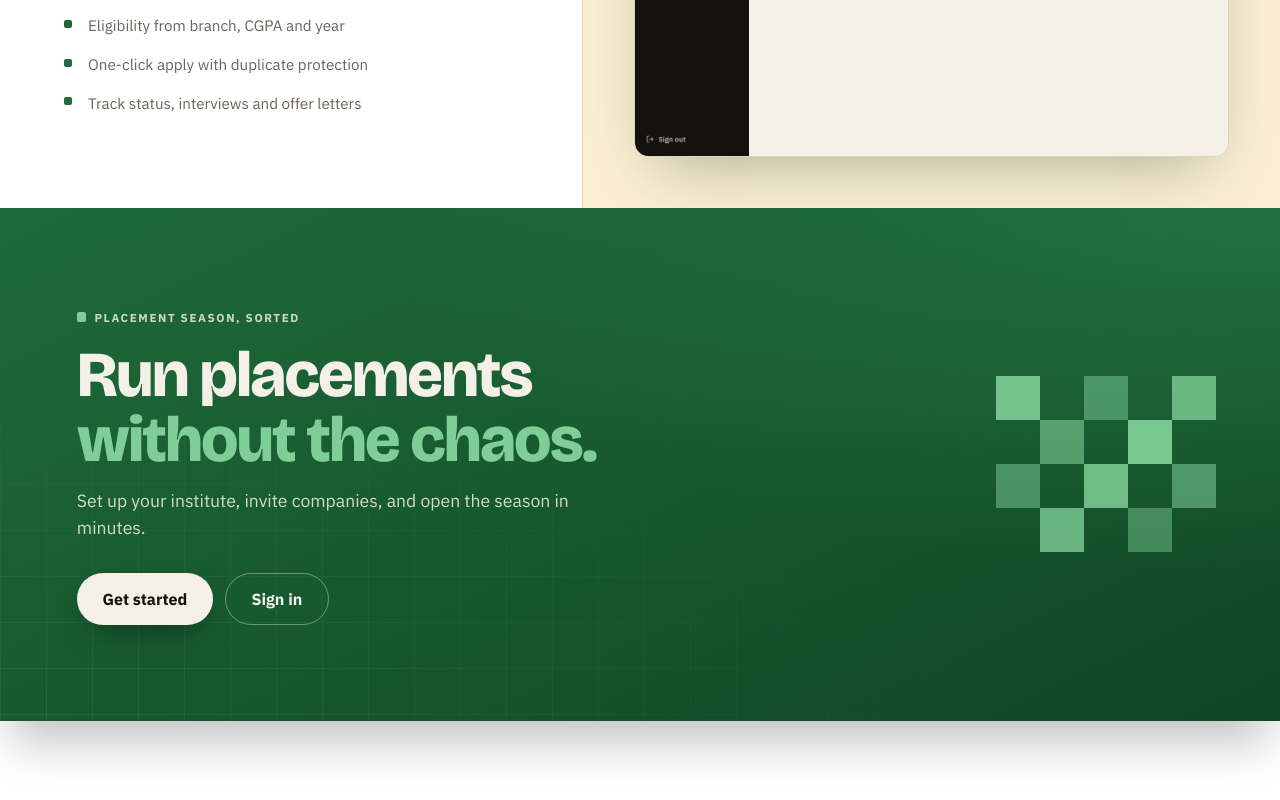
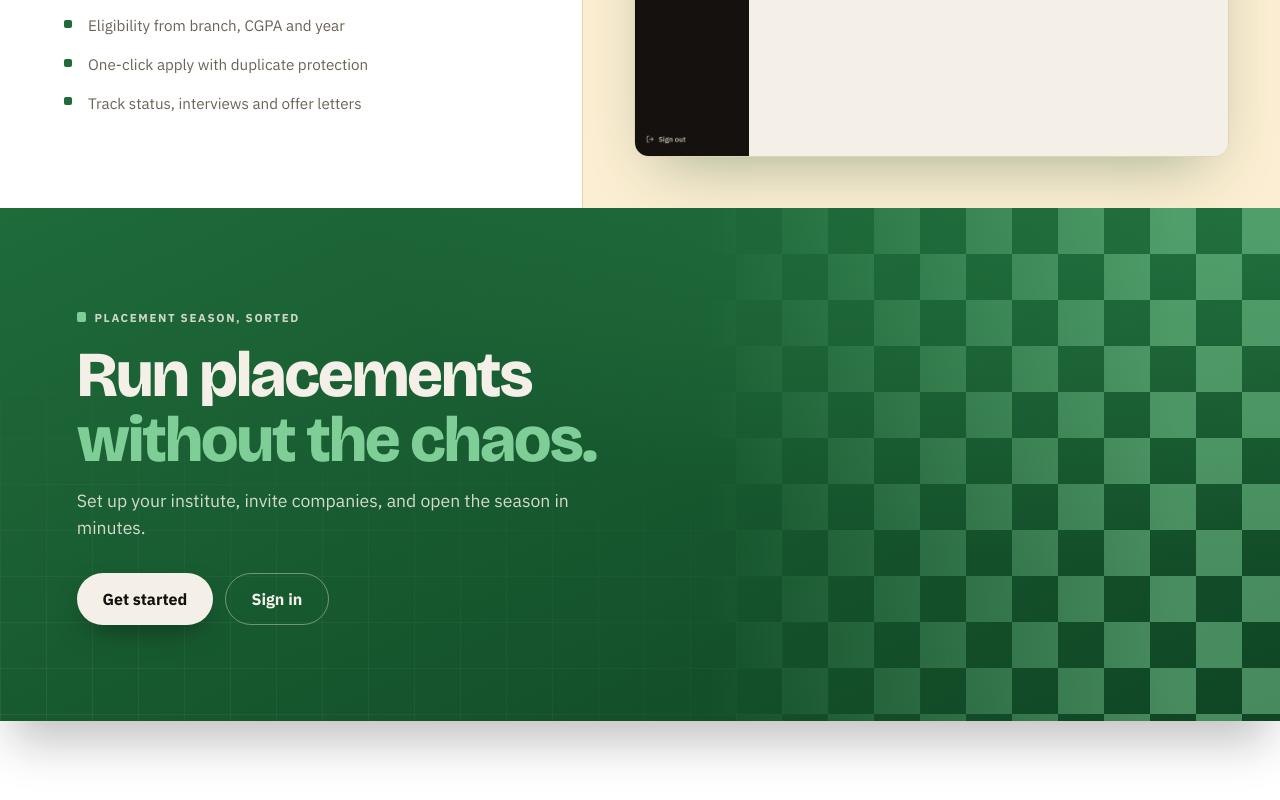
Before and after one commit to 23f3001304/PlaceMint-MAD-2-PPA-V2, a Vue app in the folder frontend/: page / in a window 1280 px wide. Shown: the part 1982-2782 px from the top of the page. Built offline with nearby package versions, Linux system fonts and the light colour scheme.

Commit message:
CTA banner: replace floating pixels with grid-aligned checkerboard anchored + faded at the right end

```diff
--- a/frontend/src/components/landing/FinalCta.vue
+++ b/frontend/src/components/landing/FinalCta.vue
@@ -14,18 +14,7 @@ import { RouterLink } from 'vue-router'
       </div>
     </div>
 
-    <svg class="cta-pixels" viewBox="0 0 150 120" fill="#7fce97" aria-hidden="true" xmlns="http://www.w3.org/2000/svg">
-      <rect x="0" y="0" width="30" height="30" opacity="0.9" />
-      <rect x="60" y="0" width="30" height="30" opacity="0.5" />
-      <rect x="120" y="0" width="30" height="30" opacity="0.8" />
-      <rect x="30" y="30" width="30" height="30" opacity="0.6" />
-      <rect x="90" y="30" width="30" height="30" opacity="0.95" />
-      <rect x="0" y="60" width="30" height="30" opacity="0.5" />
-      <rect x="60" y="60" width="30" height="30" opacity="0.85" />
-      <rect x="120" y="60" width="30" height="30" opacity="0.55" />
-      <rect x="30" y="90" width="30" height="30" opacity="0.8" />
-      <rect x="90" y="90" width="30" height="30" opacity="0.45" />
-    </svg>
+    <div class="cta-mesh" aria-hidden="true"></div>
   </section>
 </template>
 
@@ -70,9 +59,14 @@ import { RouterLink } from 'vue-router'
 .cta-primary:hover { transform: translateY(-2px); background: #fff; color: #14110f; }
 .cta-ghost { color: #f4f0e8; border: 1px solid rgba(244, 240, 232, 0.4); }
 .cta-ghost:hover { background: rgba(244, 240, 232, 0.12); border-color: rgba(244, 240, 232, 0.7); color: #f4f0e8; }
-.cta-pixels {
-  position: absolute; z-index: 0; right: clamp(1.5rem, 5vw, 5rem); top: 50%;
-  transform: translateY(-50%); width: clamp(140px, 18vw, 220px); height: auto; pointer-events: none;
+/* Checkerboard that grows out of the banner grid (same 46px cell), anchored to
+   the right end and faded into the middle so it reads as one cohesive surface. */
+.cta-mesh {
+  position: absolute; inset: 0; z-index: 0; pointer-events: none; opacity: 0.5;
+  background-image: conic-gradient(#7fce97 0 90deg, transparent 90deg 180deg, #7fce97 180deg 270deg, transparent 270deg 360deg);
+  background-size: 92px 92px;
+  -webkit-mask-image: linear-gradient(90deg, transparent 55%, #000 92%);
+  mask-image: linear-gradient(90deg, transparent 55%, #000 92%);
 }
-@media (max-width: 860px) { .cta-pixels { display: none; } }
+@media (max-width: 860px) { .cta-mesh { opacity: 0.26; } }
 </style>
```
